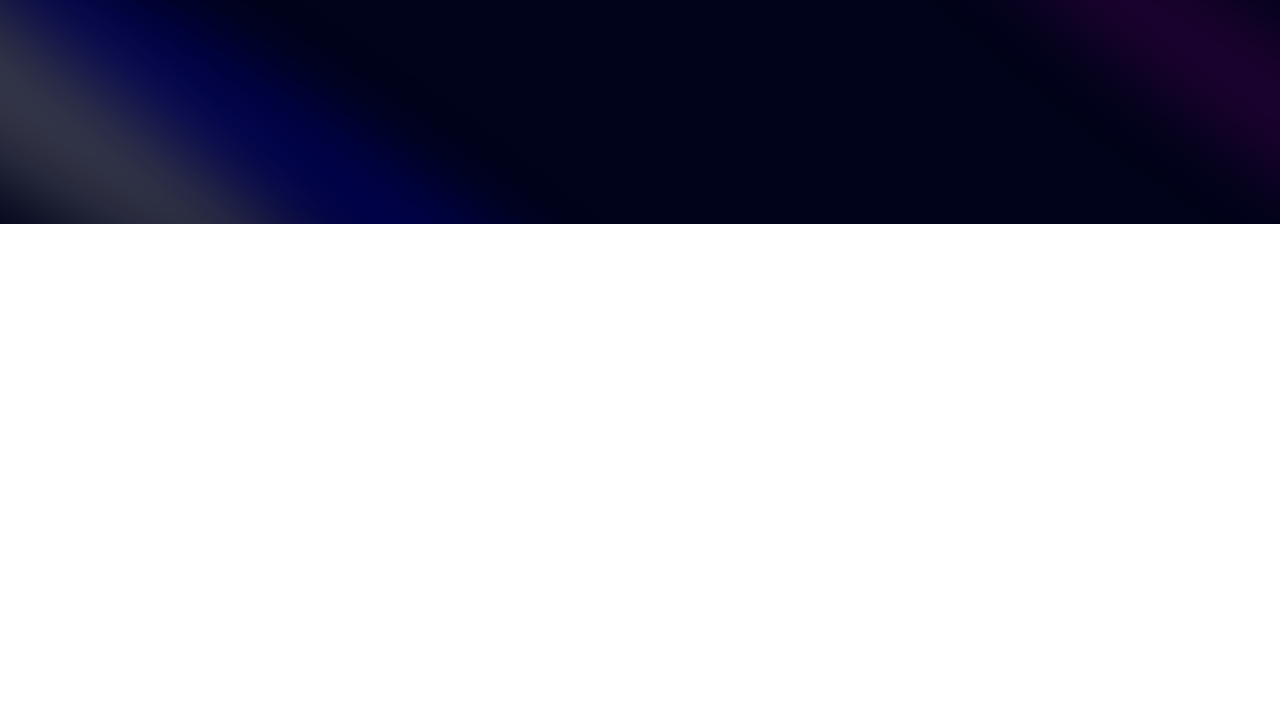
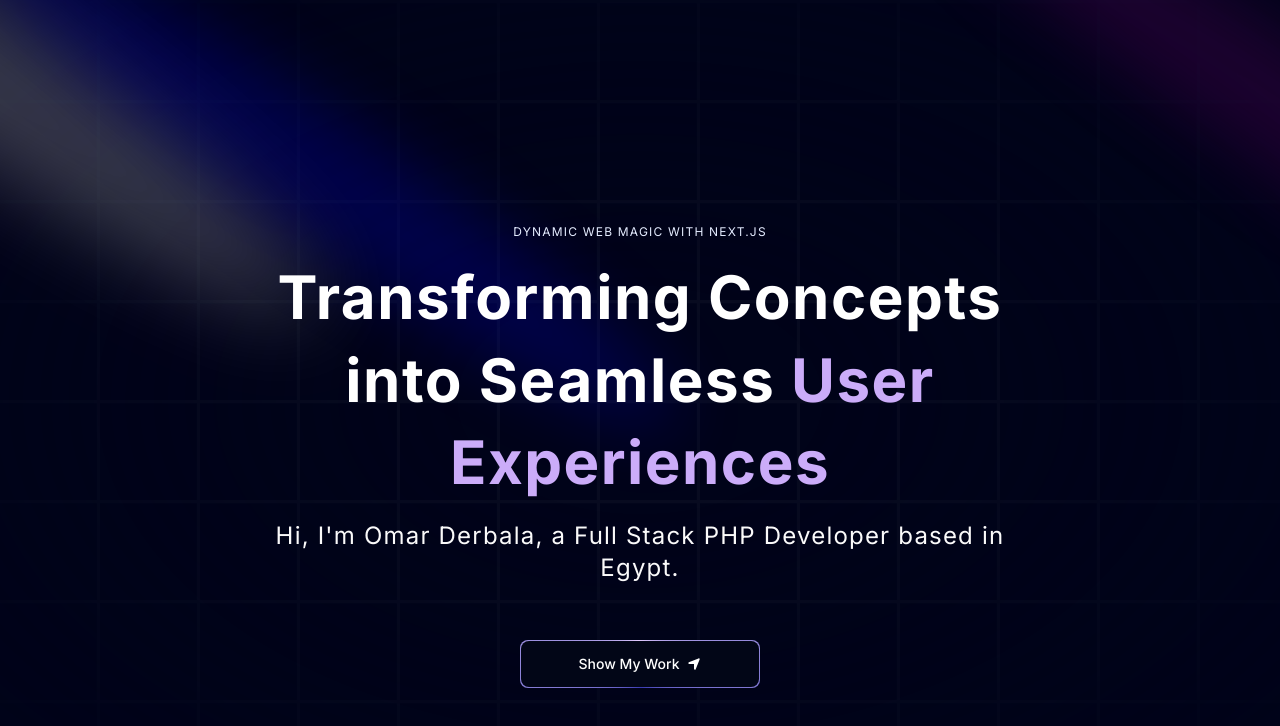
Before and after one commit to derbalajr/new-portfolio, a Next.js app: page / in a window 1280 px wide. Shown: the top 726 px of the page. Built offline with nearby package versions, Linux system fonts and the light colour scheme.

Commit message:
create hero section

```diff
--- a/app/layout.tsx
+++ b/app/layout.tsx
@@ -1,12 +1,14 @@
 import type { Metadata } from "next";
 import { Inter } from "next/font/google";
 import "./globals.css";
+import { ThemeProvider } from "./provider";
 
 const inter = Inter({ subsets: ["latin"] });
 
 export const metadata: Metadata = {
   title: "Omar Derbala's Portfolio",
-  description: "Omar Derbala, full stack developer skilled in PHP, Laravel, and React. Explore projects and innovations.",
+  description:
+    "Omar Derbala, full stack developer skilled in PHP, Laravel, and React. Explore projects and innovations.",
 };
 
 export default function RootLayout({
@@ -16,7 +18,15 @@
 }>) {
   return (
     <html lang="en">
-      <body className={inter.className}>{children}</body>
+      <body className={inter.className}>
+        <ThemeProvider
+          attribute="class"
+          defaultTheme="dark"
+          enableSystem
+          disableTransitionOnChange>
+          {children}
+        </ThemeProvider>
+      </body>
     </html>
   );
 }
--- a/app/page.tsx
+++ b/app/page.tsx
@@ -1,10 +1,13 @@
 import Hero from "@/components/Hero";
+import { FloatingNav } from "@/components/ui/FloatingNav";
 import Image from "next/image";
+import { FaHome } from "react-icons/fa";
 
 export default function Home() {
   return (
     <main className="relative bg-black-100 flex justify-center items-center flex-col overflow-hidden mx-auto sm:px-10 px-5">
       <div className="max-w-7xl w-full">
+        <FloatingNav navItems={[{name: 'Home', link: '/', icon: <FaHome />}]} />
         <Hero />
       </div>
     </main>
--- /dev/null
+++ b/app/provider.tsx
@@ -0,0 +1,9 @@
+"use client"
+
+import * as React from "react"
+import { ThemeProvider as NextThemesProvider } from "next-themes"
+import { type ThemeProviderProps } from "next-themes/dist/types"
+
+export function ThemeProvider({ children, ...props }: ThemeProviderProps) {
+  return <NextThemesProvider {...props}>{children}</NextThemesProvider>
+}
--- a/components/Hero.tsx
+++ b/components/Hero.tsx
@@ -1,15 +1,49 @@
-import { Spotlight } from './ui/Spotlight'
+import { FaLocationArrow } from "react-icons/fa6";
+import MagicButton from "./ui/MagicButton";
+import { Spotlight } from "./ui/Spotlight";
+import { TextGenerateEffect } from "./ui/TextGenerateEffect";
 
 const Hero = () => {
   return (
-    <div className='pb-20 pt-36'>
-        <div>
-            <Spotlight className='-top-40 -left-10 md:-left-32 md:-top-20 h-screen' fill='white' />
-            <Spotlight className='top-10 left-full h-[80vh] w-[50vw]' fill='purple' />
-            <Spotlight className='top-28 left-80 h-[80vh] w-[50vw]' fill='blue' />
+    <div className="pb-20 pt-36">
+      <div>
+        <Spotlight
+          className="-top-40 -left-10 md:-left-32 md:-top-20 h-screen"
+          fill="white"
+        />
+        <Spotlight
+          className="top-10 left-full h-[80vh] w-[50vw]"
+          fill="purple"
+        />
+        <Spotlight className="top-28 left-80 h-[80vh] w-[50vw]" fill="blue" />
+      </div>
+      <div className="h-screen w-full dark:bg-black-100 bg-white  dark:bg-grid-white/[0.03] bg-grid-black/[0.2] flex items-center justify-center absolute top-0 left-0">
+        <div className="absolute pointer-events-none inset-0 flex items-center justify-center dark:bg-black-100 bg-white [mask-image:radial-gradient(ellipse_at_center,transparent_20%,black)]" />
+      </div>
+
+      <div className="flex justify-center relative my-20 z-10">
+        <div className="max-w-[89wv] md:max-w-2xl lg:max-w-[60vw] flex flex-col items-center justify-center">
+          <h2 className="uppercase tracking-widest text-xs text-center text-blue-100 max-w-80">
+            Dynamic Web Magic with Next.js
+          </h2>
+
+          <TextGenerateEffect
+            className="text-center text-[40px] md:text-5xl lg:text-6xl"
+            words="Transforming Concepts into Seamless User Experiences"
+          />
+
+          <p className="text-center md:tracking-wider mb-4 text-sm md:text-lg lg:text-2xl">
+            Hi, I&apos;m Omar Derbala, a Full Stack PHP Developer based in
+            Egypt.
+          </p>
+
+          <a href="#about">
+            <MagicButton title="Show My Work" icon={<FaLocationArrow />} position="right" />
+          </a>
         </div>
+      </div>
     </div>
-  )
-}
+  );
+};
 
-export default Hero
+export default Hero;
--- /dev/null
+++ b/components/ui/FloatingNav.tsx
@@ -0,0 +1,82 @@
+"use client";
+import React, { useState } from "react";
+import {
+  motion,
+  AnimatePresence,
+  useScroll,
+  useMotionValueEvent,
+} from "framer-motion";
+import { cn } from "@/lib/utils";
+import Link from "next/link";
+
+export const FloatingNav = ({
+  navItems,
+  className,
+}: {
+  navItems: {
+    name: string;
+    link: string;
+    icon?: JSX.Element;
+  }[];
+  className?: string;
+}) => {
+  const { scrollYProgress } = useScroll();
+
+  const [visible, setVisible] = useState(false);
+
+  useMotionValueEvent(scrollYProgress, "change", (current) => {
+    // Check if current is not undefined and is a number
+    if (typeof current === "number") {
+      let direction = current! - scrollYProgress.getPrevious()!;
+
+      if (scrollYProgress.get() < 0.05) {
+        setVisible(false);
+      } else {
+        if (direction < 0) {
+          setVisible(true);
+        } else {
+          setVisible(false);
+        }
+      }
+    }
+  });
+
+  return (
+    <AnimatePresence mode="wait">
+      <motion.div
+        initial={{
+          opacity: 1,
+          y: -100,
+        }}
+        animate={{
+          y: visible ? 0 : -100,
+          opacity: visible ? 1 : 0,
+        }}
+        transition={{
+          duration: 0.2,
+        }}
+        className={cn(
+          "flex max-w-fit  fixed top-10 inset-x-0 mx-auto border border-transparent dark:border-white/[0.2] rounded-full dark:bg-black bg-white shadow-[0px_2px_3px_-1px_rgba(0,0,0,0.1),0px_1px_0px_0px_rgba(25,28,33,0.02),0px_0px_0px_1px_rgba(25,28,33,0.08)] z-[5000] pr-2 pl-8 py-2  items-center justify-center space-x-4",
+          className
+        )}
+      >
+        {navItems.map((navItem: any, idx: number) => (
+          <Link
+            key={`link=${idx}`}
+            href={navItem.link}
+            className={cn(
+              "relative dark:text-neutral-50 items-center flex space-x-1 text-neutral-600 dark:hover:text-neutral-300 hover:text-neutral-500"
+            )}
+          >
+            <span className="block sm:hidden">{navItem.icon}</span>
+            <span className="hidden sm:block text-sm">{navItem.name}</span>
+          </Link>
+        ))}
+        <button className="border text-sm font-medium relative border-neutral-200 dark:border-white/[0.2] text-black dark:text-white px-4 py-2 rounded-full">
+          <span>Login</span>
+          <span className="absolute inset-x-0 w-1/2 mx-auto -bottom-px bg-gradient-to-r from-transparent via-blue-500 to-transparent  h-px" />
+        </button>
+      </motion.div>
+    </AnimatePresence>
+  );
+};
--- /dev/null
+++ b/components/ui/MagicButton.tsx
@@ -0,0 +1,29 @@
+import React from "react";
+
+const MagicButton = ({
+  title,
+  icon,
+  position,
+  handleClick,
+  otherClasses,
+}: {
+  title: string;
+  icon: React.ReactNode;
+  position: string;
+  handleClick?: () => void;
+  otherClasses?: string;
+}) => {
+  return (
+    <button className="relative inline-flex h-12 w-full overflow-hidden rounded-lg p-[1px] md:w-60 md:mt-10">
+      <span className="absolute inset-[-1000%] animate-[spin_2s_linear_infinite] bg-[conic-gradient(from_90deg_at_50%_50%,#E2CBFF_0%,#393BB2_50%,#E2CBFF_100%)]" />
+      <span
+        className={`inline-flex h-full w-full cursor-pointer items-center justify-center rounded-lg bg-slate-950 px-7 text-sm font-medium text-white backdrop-blur-3xl gap-2 ${otherClasses}`}>
+        {position === "left" && icon}
+        {title}
+        {position === "right" && icon}
+      </span>
+    </button>
+  );
+};
+
+export default MagicButton;
--- /dev/null
+++ b/components/ui/TextGenerateEffect.tsx
@@ -0,0 +1,63 @@
+"use client";
+import { useEffect } from "react";
+import { motion, stagger, useAnimate } from "framer-motion";
+import { cn } from "@/lib/utils";
+
+export const TextGenerateEffect = ({
+  words,
+  className,
+  filter = true,
+  duration = 0.5,
+}: {
+  words: string;
+  className?: string;
+  filter?: boolean;
+  duration?: number;
+}) => {
+  const [scope, animate] = useAnimate();
+  let wordsArray = words.split(" ");
+  useEffect(() => {
+    animate(
+      "span",
+      {
+        opacity: 1,
+        filter: filter ? "blur(0px)" : "none",
+      },
+      {
+        duration: duration ? duration : 1,
+        delay: stagger(0.2),
+      }
+    );
+  }, [scope.current]);
+
+  const renderWords = () => {
+    return (
+      <motion.div ref={scope}>
+        {wordsArray.map((word, idx) => {
+          return (
+            <motion.span
+              key={word + idx}
+              className={`${
+                idx > 3 ? "text-purple" : "dark:text-white text-black"
+              } opacity-0`}
+              style={{
+                filter: filter ? "blur(10px)" : "none",
+              }}>
+              {word}{" "}
+            </motion.span>
+          );
+        })}
+      </motion.div>
+    );
+  };
+
+  return (
+    <div className={cn("font-bold", className)}>
+      <div className="my-4">
+        <div className=" dark:text-white text-black leading-snug tracking-wide">
+          {renderWords()}
+        </div>
+      </div>
+    </div>
+  );
+};
--- a/package.json
+++ b/package.json
@@ -13,8 +13,10 @@
     "framer-motion": "^11.3.19",
     "mini-svg-data-uri": "^1.4.4",
     "next": "14.2.5",
+    "next-themes": "^0.3.0",
     "react": "^18",
     "react-dom": "^18",
+    "react-icons": "^5.2.1",
     "tailwind-merge": "^2.4.0",
     "tailwindcss-animate": "^1.0.7"
   },
```
Also changed, not shown: 1 other file (tests, documents, lock files or other folders).
